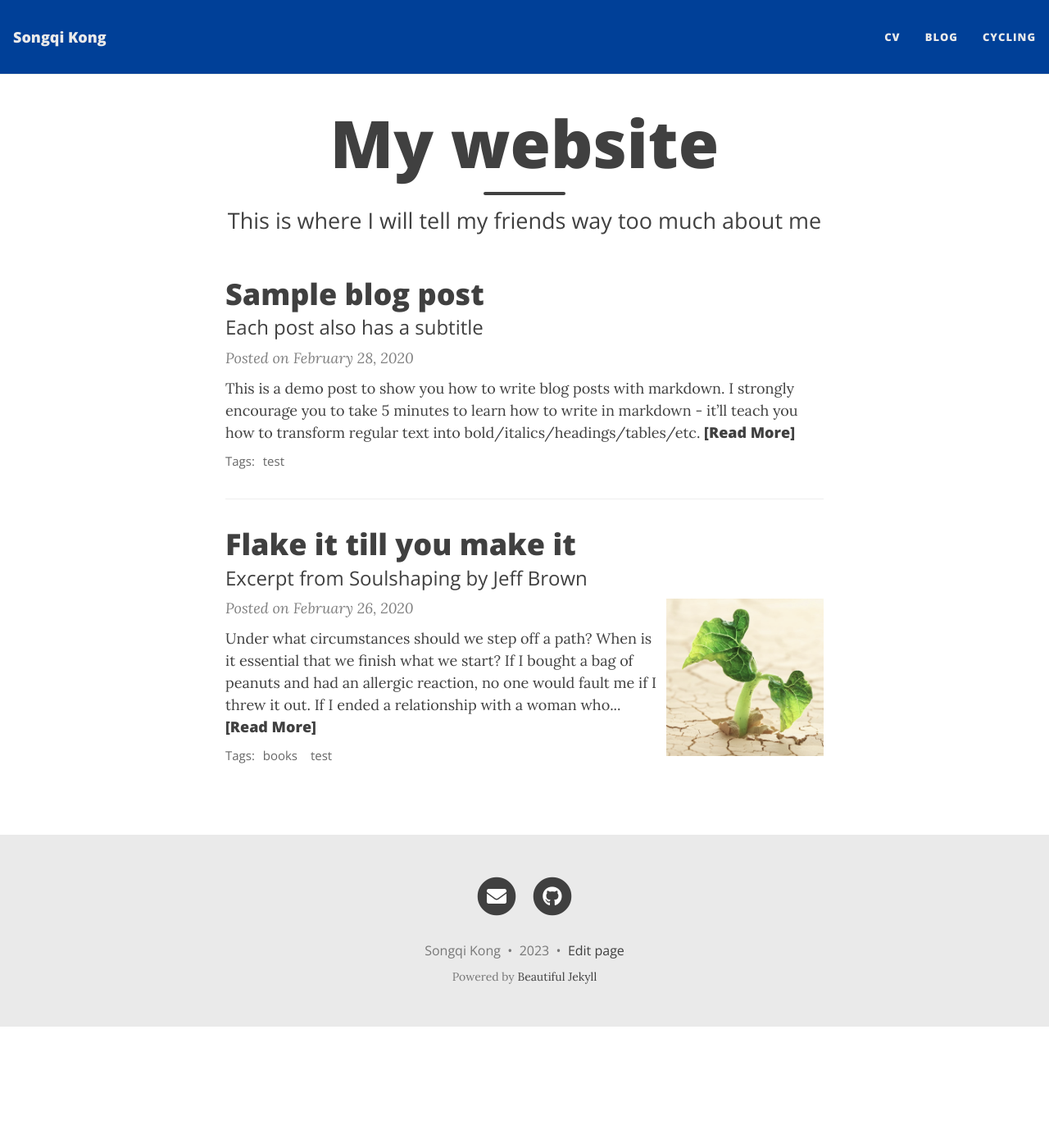
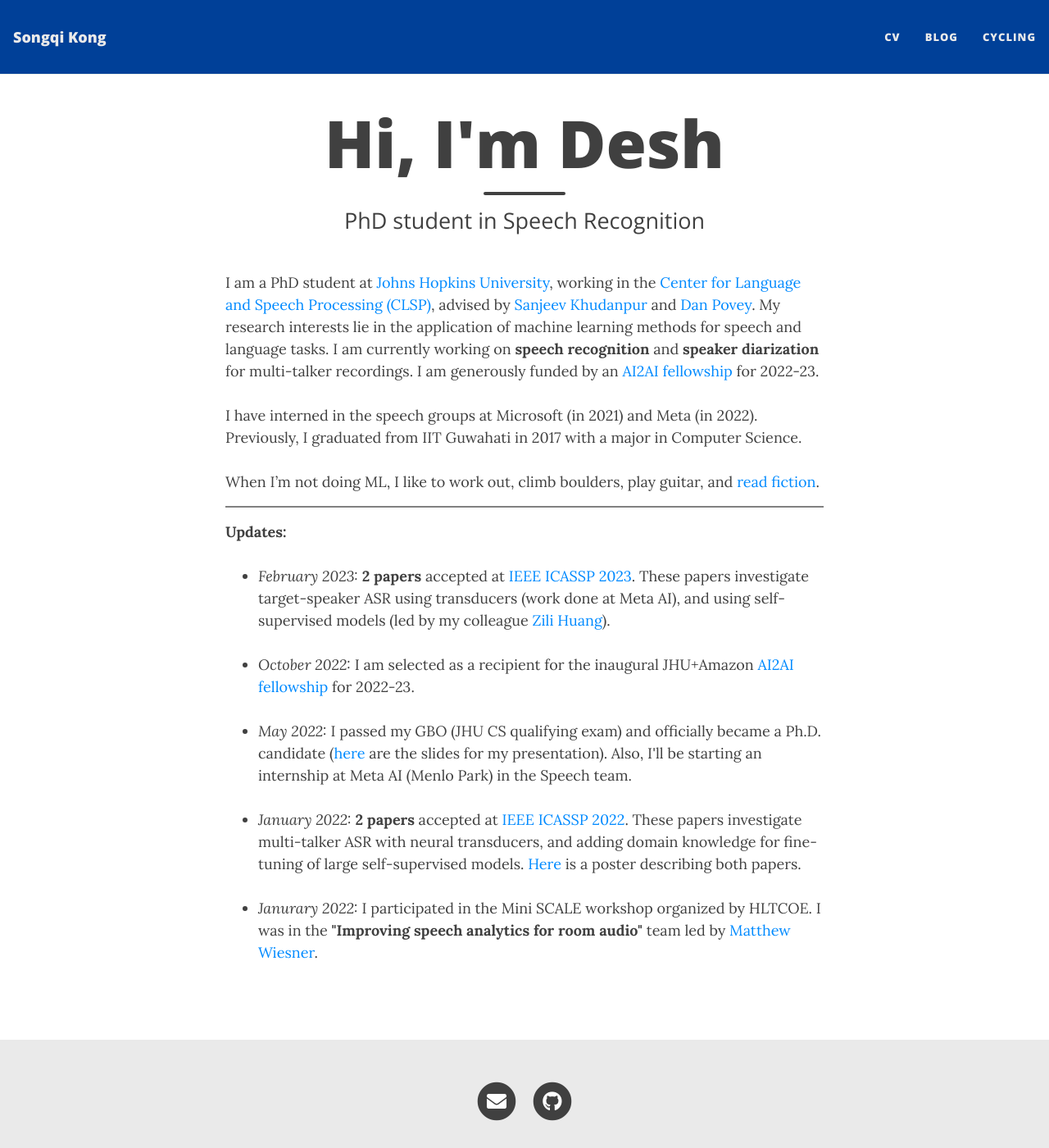
Before and after one commit to songqikong/songqikong.github.io, a Jekyll site: the page built from index.html, in a window 1280 px wide and 1400 px high. Shown: the whole window at 82% size. Built offline with Jekyll 4.4.1, drawn with Linux system fonts in a browser that asks for light colours; nearby versions of some CDN libraries; the list of posts is cut into pages by our own code.

Commit message:
Update index.html

```diff
--- a/index.html
+++ b/index.html
@@ -1,5 +1,93 @@
 ---
-layout: home
-title: My website
-subtitle: This is where I will tell my friends way too much about me
+layout: page
+title: Hi, I'm Desh
+subtitle: PhD student in Speech Recognition
+use-site-title: true
 ---
+
+<br>I am a PhD student at <a href="https://www.cs.jhu.edu/">Johns Hopkins University</a>, working in the <a
+	href="https://www.clsp.jhu.edu/">Center for Language and Speech Processing (CLSP)</a>, advised by <a
+	href="https://clsp.wse.jhu.edu/faculty-pages/sanjeev/">Sanjeev Khudanpur</a> and <a
+	href="http://www.danielpovey.com/">Dan Povey</a>. My research interests lie in the application of machine learning
+methods for speech and language tasks. I am currently working on <b>speech recognition</b> and <b>speaker
+	diarization</b> for multi-talker recordings. I am generously funded by an <a
+	href="https://ai2ai.engineering.jhu.edu/2022-2023-ai2ai-fellows/">AI2AI fellowship</a> for 2022-23.<br><br>
+
+I have interned in the speech groups at Microsoft (in 2021) and Meta (in 2022). Previously,
+I graduated from IIT Guwahati in 2017 with a major in Computer Science.<br><br>
+
+<!--  My bachelor thesis was on deep learning methods
+for relation extraction in clinical text, supervised by <a href="http://www.iitg.ac.in/anand.ashish/index.html">Ashish
+	Anand</a>.<br><br> -->
+
+When I’m not doing ML, I like to work out, climb boulders, play guitar, and <a
+	href="https://www.goodreads.com/review/list/62772844-desh-raj?shelf=read&sort=date_read">read fiction</a>.<br>
+
+<hr style="height:2px;border-width:0;color:gray;background-color:gray">
+
+<b>Updates:</b><br><br>
+
+<ul>
+	<li><i>February 2023:</i> <b>2 papers</b> accepted at <a href="https://2023.ieeeicassp.org/">IEEE ICASSP 2023</a>.
+		These papers investigate target-speaker ASR using transducers (work done at Meta AI), and using self-supervised
+		models (led by my colleague <a href="https://scholar.google.com/citations?user=iQ-S0fQAAAAJ&hl=en">Zili
+			Huang</a>).
+	</li><br>
+
+	<li><i>October 2022:</i> I am selected as a recipient for the inaugural JHU+Amazon <a
+			href="https://ai2ai.engineering.jhu.edu/2022-2023-ai2ai-fellows/">AI2AI fellowship</a> for 2022-23.
+	</li><br>
+
+	<li><i>May 2022:</i> I passed my GBO (JHU CS qualifying exam) and officially became a Ph.D. candidate (<a
+			href="./static/ppt/gbo_presentation.pdf">here</a> are
+		the slides for my presentation). Also,
+		I'll be starting an internship at Meta AI (Menlo Park) in the Speech team.
+	</li><br>
+
+	<li><i>January 2022:</i> <b>2 papers</b> accepted at <a href="https://2022.ieeeicassp.org/">IEEE ICASSP 2022</a>.
+		These papers investigate multi-talker ASR with neural transducers, and adding domain knowledge for
+		fine-tuning of large self-supervised models. <a href="./static/pdf/clsp_recruitment_poster.pdf">Here</a> is a
+		poster describing both papers.
+	</li><br>
+
+	<li><i>Janurary 2022:</i> I participated in the Mini SCALE workshop organized by HLTCOE. I was in the
+		<b>"Improving speech analytics for room audio"</b> team led by <a href="https://m-wiesner.github.io/">Matthew
+			Wiesner</a>.
+	</li><br>
+
+	<!-- <li><i>June 2021:</i> <b>4 papers</b> accepted at <a href="https://www.interspeech2021.org/">INTERSPEECH 2021</a>.
+		Check out publications page for more info! Also, I am attending ICASSP 2021 virtually :)
+	</li><br>
+
+	<li><i>April 2021:</i> Our JHU-GoVivace team placed <b>2nd</b> (and 1st in the Hindi-English task) in the <a
+			href="https://navana-tech.github.io/IS21SS-indicASRchallenge/leaderboard.html">Indic code-switching
+			challenge</a>.</li><br> -->
+
+	<!-- <li><i>March 2021:</i> I will be interning (virtually) with <a
+			href="https://www.microsoft.com/en-us/research/people/jinyli/">Dr. Jinyu Li</a> at Microsoft this summer.
+	</li><br> -->
+
+	<!-- <li><i>January 2021:</i> Our Hitachi-JHU team obtained <b>2nd best DER</b> in the <a
+			href="https://sat.nist.gov/dihard3#tab_leaderboard">Third Dihard challenge</a>. We used several systems, and
+		combined their outputs with a modified version of <a href="https://github.com/desh2608/dover-lap">DOVER-Lap</a>.
+		Register for the workshop for more details!</li><br> -->
+
+	<!-- <li><i>November 2020:</i> <b>4 papers</b> accepted at <a href="http://slt2020.org/">IEEE SLT 2021</a>. Check out
+		publications page for more info!</li><br> -->
+
+	<!-- <li><i>August 2020:</i> I will be a TA for <a href="https://jhu-intro-hlt.github.io/">Intro to HLT</a> in the fall.
+	</li><br>
+
+	<li><i>June 2020:</i> I am participating in <a
+			href="https://www.clsp.jhu.edu/speech-recognition-and-diarization-for-unsegmented-multi-talker-recordings-with-speaker-overlaps/">JSALT
+			2020</a>. I will be working on informed target speaker ASR with <a
+			href="http://www.kecl.ntt.co.jp/icl/signal/member/marcd/">Marc Delcroix</a> and <a
+			href="https://sites.google.com/view/shinjiwatanabe">Shinji Watanabe</a>.</li><br>
+
+	<li><i>May 2020:</i> Our JHU submission to the <a
+			href="https://chimechallenge.github.io/chime6/results.html">CHiME-6 challenge</a> obtained
+		<b>second-best</b> results in Track 2 (diarization + ASR track). The system description paper is available <a
+			href="https://arxiv.org/abs/2006.07898">here</a>.
+	</li><br> -->
+
+</ul>
```
